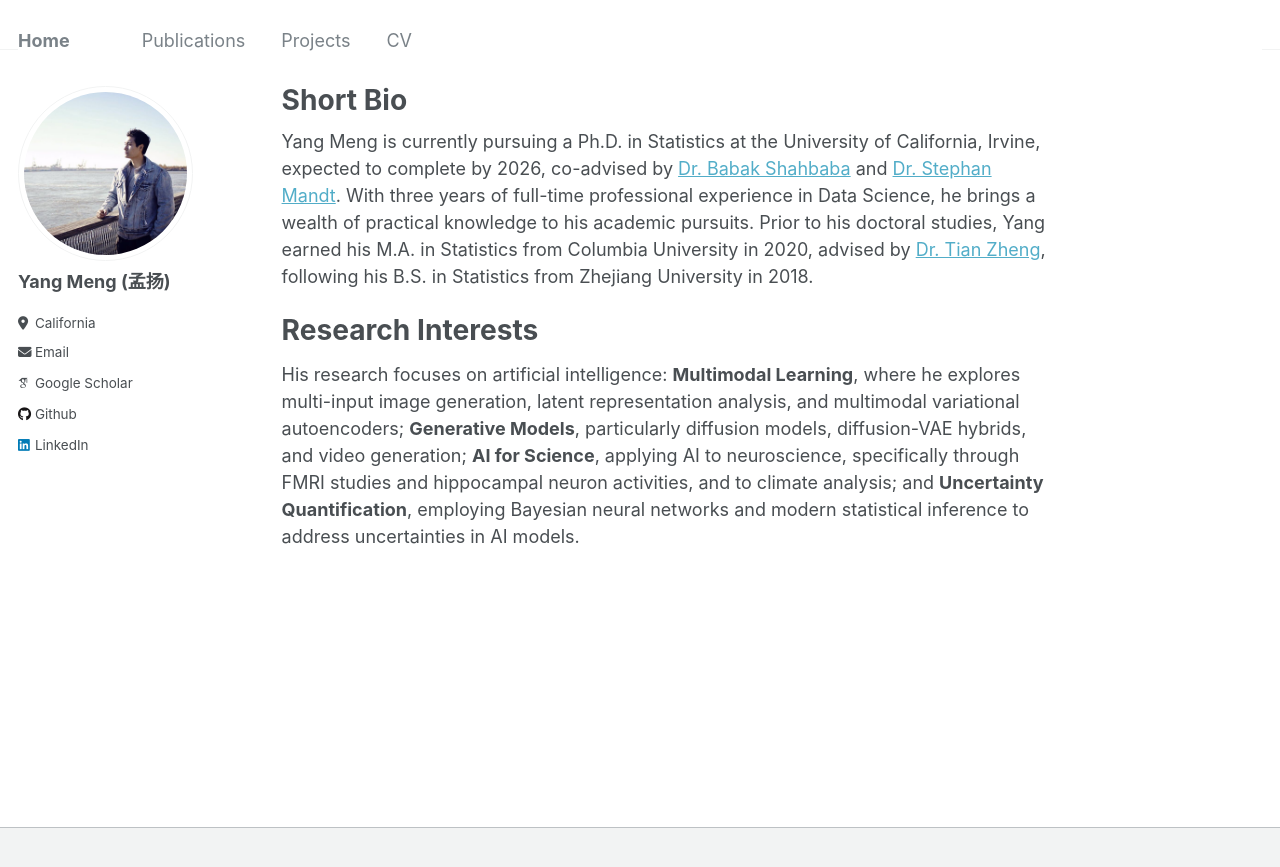
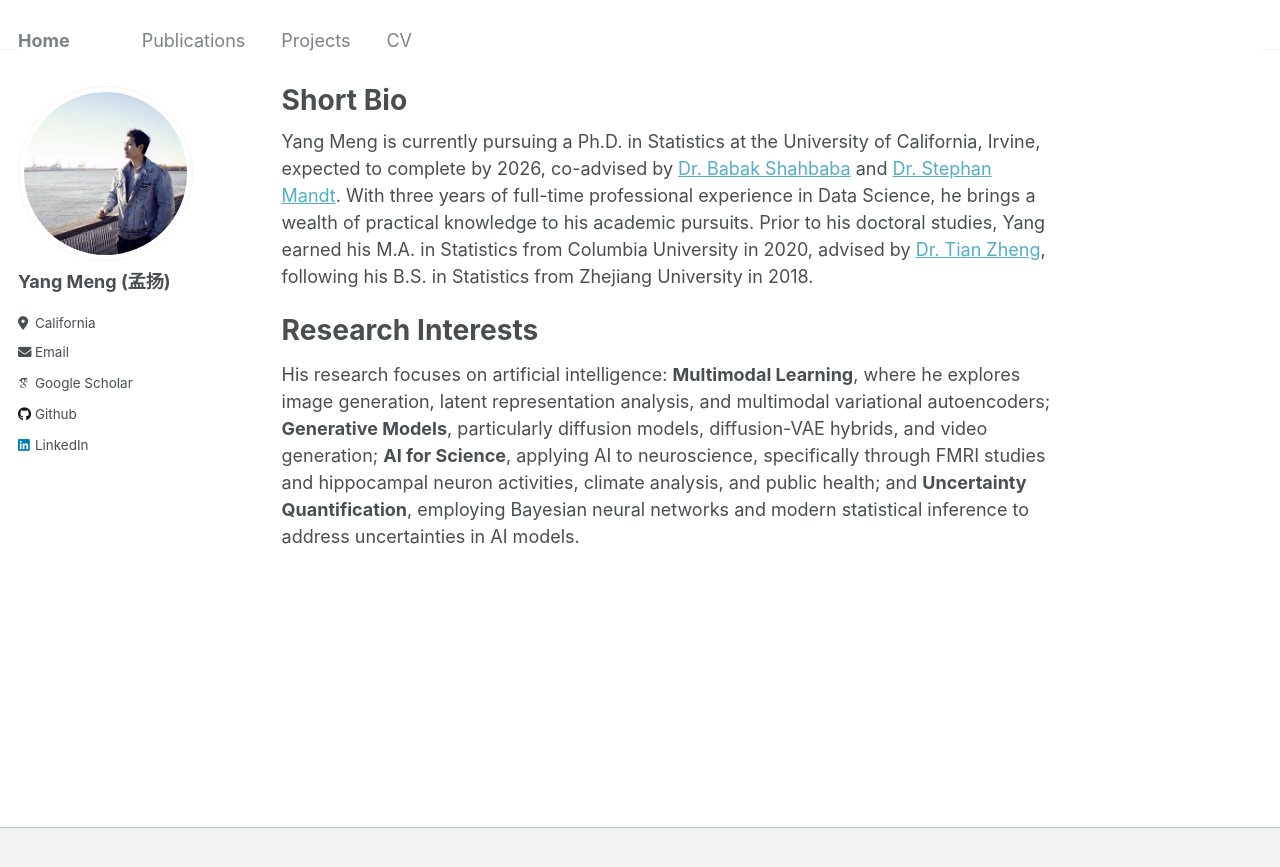
Before and after one commit to yangmeng96/yangmeng96.github.io, a Jekyll site: the page built from _pages/about.md, in a window 1280 px wide. Shown: the top 867 px of the page. Built offline with Jekyll 4.4.1, drawn with Linux system fonts in a browser that asks for light colours; some web fonts are replaced.

Commit message:
Update about.md

```diff
--- a/_pages/about.md
+++ b/_pages/about.md
@@ -11,4 +11,4 @@ Yang Meng is currently pursuing a Ph.D. in Statistics at the University of Calif
 
 Research Interests
 ======
-His research focuses on artificial intelligence: **Multimodal Learning**, where he explores multi-input image generation, latent representation analysis, and multimodal variational autoencoders; **Generative Models**, particularly diffusion models, diffusion-VAE hybrids, and video generation; **AI for Science**, applying AI to neuroscience, specifically through FMRI studies and hippocampal neuron activities, and to climate analysis; and **Uncertainty Quantification**, employing Bayesian neural networks and modern statistical inference to address uncertainties in AI models.
+His research focuses on artificial intelligence: **Multimodal Learning**, where he explores image generation, latent representation analysis, and multimodal variational autoencoders; **Generative Models**, particularly diffusion models, diffusion-VAE hybrids, and video generation; **AI for Science**, applying AI to neuroscience, specifically through FMRI studies and hippocampal neuron activities, climate analysis, and public health; and **Uncertainty Quantification**, employing Bayesian neural networks and modern statistical inference to address uncertainties in AI models.
```
